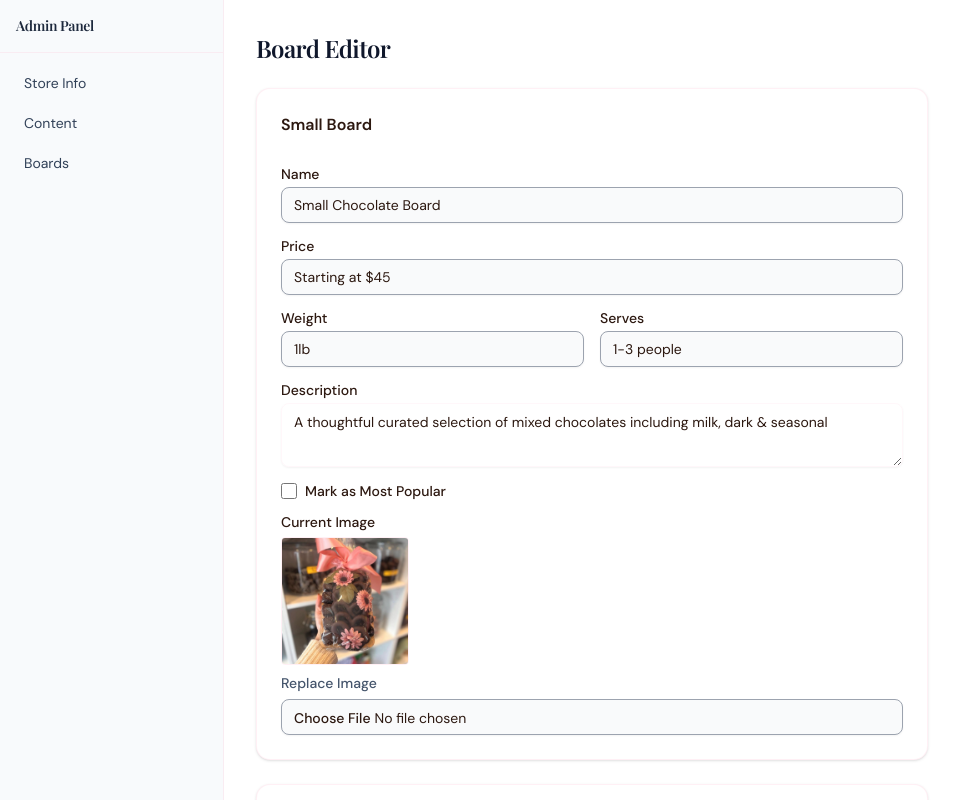
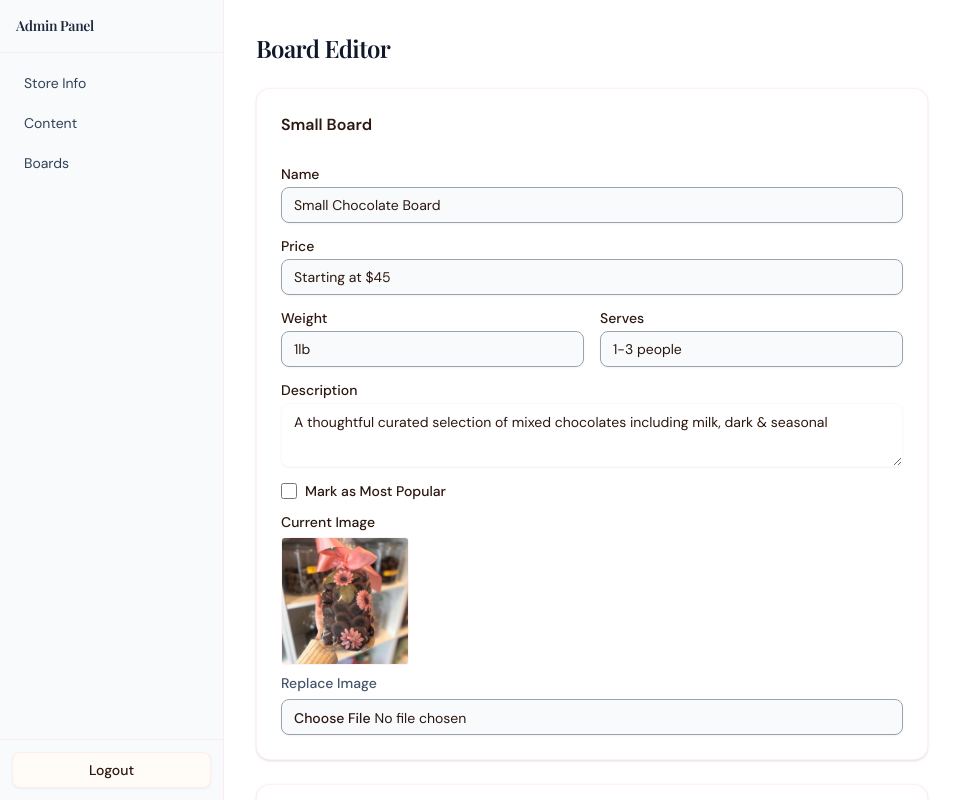
Before and after one commit to grimelion/candy-shop, a Next.js app: page /admin/boards in a window 1280 px wide. Shown: the top 800 px of the page, without its empty margins (0-979 px from the left). Built offline with nearby package versions, Linux system fonts and the light colour scheme.

Commit message:
fix(admin): fixed shell layout — nav stays put, only content scrolls

```diff
--- a/src/app/admin/layout.tsx
+++ b/src/app/admin/layout.tsx
@@ -14,7 +14,7 @@ export default function AdminLayout({
   children: React.ReactNode
 }) {
   return (
-    <div className="min-h-screen flex flex-col md:flex-row">
+    <div className="h-dvh flex flex-col md:flex-row overflow-hidden">
       {/* Navigation — top strip on mobile, sidebar on desktop */}
       <aside className="bg-slate-50 border-b md:border-b-0 md:border-r md:w-56 md:flex md:flex-col md:shrink-0">
         {/* Header row */}
@@ -57,7 +57,7 @@ export default function AdminLayout({
       </aside>
 
       {/* Main content */}
-      <main id="admin-content" className="flex-1 p-4 md:p-8 bg-white min-w-0">
+      <main id="admin-content" className="flex-1 overflow-y-auto p-4 md:p-8 bg-white min-w-0">
         {children}
       </main>
     </div>
```
